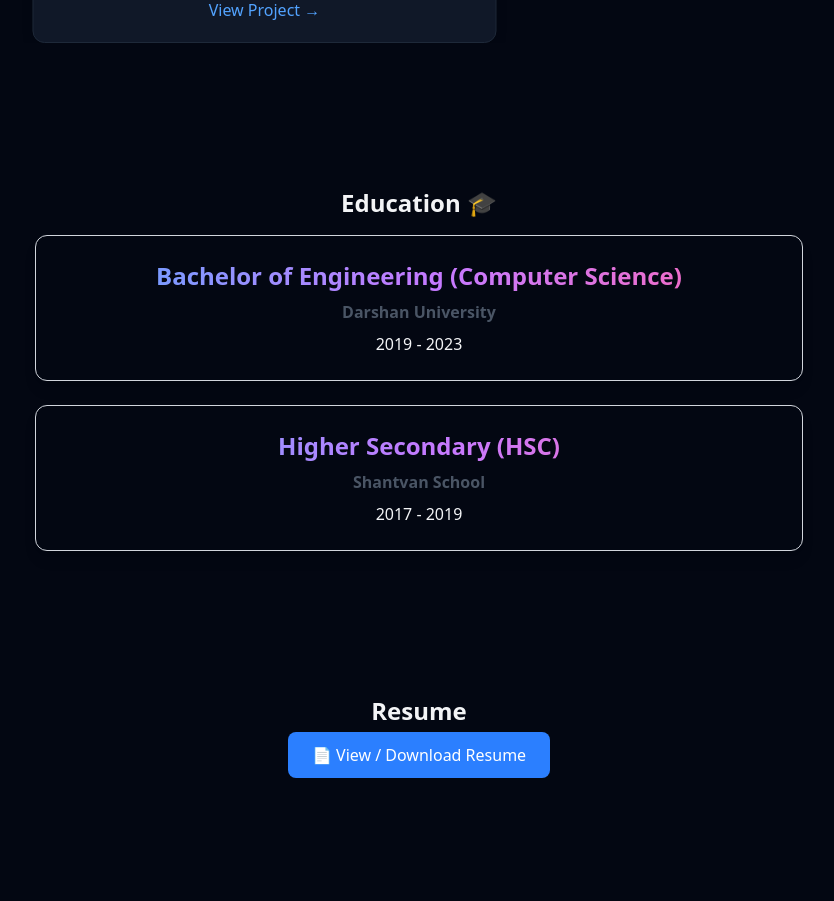
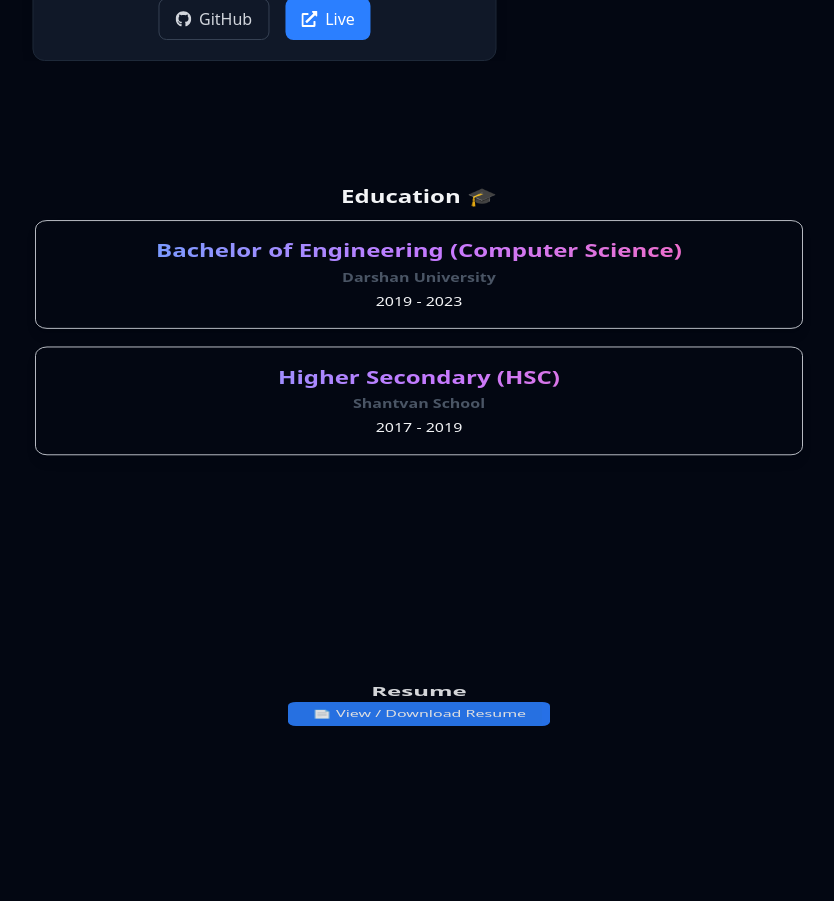
Before and after one commit to rudra2405/Rudra_Portfolio, a React (Vite) app: page / in a window 1280 px wide. Shown: the part 1860-2761 px from the top of the page, without its empty margins (221-1055 px from the left). Built offline with nearby package versions, Linux system fonts and the light colour scheme.

Commit message:
updated 12-02-26

```diff
--- a/src/App.jsx
+++ b/src/App.jsx
@@ -1,9 +1,15 @@
 import React, { useState, useRef } from "react";
-import { motion } from "framer-motion";
+import { motion, useScroll, useTransform } from "framer-motion";
 import emailjs from "@emailjs/browser";
 import { useEffect } from "react";
 import Swal from "sweetalert2";
-import { FaFacebook, FaInstagram, FaLinkedin, FaGithub } from "react-icons/fa";
+import {
+  FaFacebook,
+  FaInstagram,
+  FaLinkedin,
+  FaGithub,
+  FaExternalLinkAlt,
+} from "react-icons/fa";
 import { TypeAnimation } from "react-type-animation";
 
 const DATA = {
@@ -30,7 +36,8 @@ confirmation flow. Managed state using React
 Hooks to enhance user interaction and ensure
 smooth functionality.`,
       img: "/image2.png", // replace
-      link: "https://github.com/rudra2405/Cart_Manage_System",
+      github: "https://github.com/rudra2405/Cart_Manage_System",
+      live: "https://cart-manage-system-op3c.vercel.app/",
     },
     {
       title: "Weather App",
@@ -40,25 +47,53 @@ data from an external API. Focused on creating a
 clean, responsive UI and efficiently handling
 dynamic data updates for a smooth user experience.`,
       img: "/Image3.png", // replace
-      link: "https://github.com/rudra2405/Weather-App",
+      github: "https://github.com/rudra2405/Weather-App",
+      live: "https://weather-app-coral-omega-39.vercel.app/",
     },
     {
       title: "Walmart App",
       desc: `Developed a full-featured e-commerce web app using React and Tailwind CSS, implementing modern React Hooks and component-based architecture. Integrated Firebase authentication for secure login and signup functionality. Built dynamic product listing, product details, cart, checkout, and payment success pages with real-time quantity updates and automatic price calculations (tax, shipping, and grand total). Implemented admin and user roles, where admins can add products by category using a JSON Server–based dummy API. Used Axios for API integration to fetch and manage product and cart data dynamically, ensuring smooth routing and user experience across the application.`,
       img: "/image4.png", // replace
-      link: "https://github.com/rudra2405/Walmart-app",
+      github: "https://github.com/rudra2405/Walmart-app",
+      live: "https://walmart-app-sigma.vercel.app",
     },
     {
       title: "Live Dictionary App",
       desc: `Built a live dictionary application using React Hooks and state management, integrating a real-time API to fetch and display word meanings dynamically. Implemented a component-based structure with SearchBar and WordDetails components, passing data via props and rendering results efficiently using the map method.`,
       img: "/image5.png", // replace
-      link: "https://github.com/rudra2405/Live-Dictionary-App",
+      github: "https://github.com/rudra2405/Live-Dictionary-App",
+      live: "https://live-dictionary-app.vercel.app/",
     },
   ],
   // resume: "/Rudra_Hirdekar_Resume.pdf",
 };
 
 // const ITEMS = 2;
+
+const ShutterReveal = ({ children, speed = 0.5 }) => {
+  const ref = useRef(null);
+
+  const { scrollYProgress } = useScroll({
+    target: ref,
+    offset: ["start end", "end start"],
+  });
+
+  const scaleY = useTransform(scrollYProgress, [0, speed], [0, 1]);
+  const opacity = useTransform(scrollYProgress, [0, speed * 0.6], [0, 1]);
+
+  return (
+    <motion.div
+      ref={ref}
+      style={{
+        scaleY,
+        opacity,
+        transformOrigin: "top", // 👈 THIS is the shutter-down key
+      }}
+    >
+      {children}
+    </motion.div>
+  );
+};
 
 export default function App() {
   const [form, setForm] = useState({ name: "", email: "", message: "" });
@@ -220,8 +255,12 @@ export default function App() {
         </div>
       </section>
       {/* About */}
+      <ShutterReveal>
         <div className="mt-1 sm:mt-15" />
-      <section id="about" className="max-w-5xl mx-auto text-center px-6 py-16">
+        <section
+          id="about"
+          className="max-w-5xl mx-auto text-center px-6 py-16"
+        >
           <h3 className="text-2xl font-semibold border-b border-gray-700 inline-block mb-6">
             About Me
           </h3>
@@ -242,8 +281,14 @@ export default function App() {
             <p className="text-gray-400 leading-relaxed mt-4">{DATA.about}</p>
           </div>
         </section>
+      </ShutterReveal>
       {/* Skills Section */}
-      <section id="skills" className="max-w-5xl mx-auto text-center px-6 py-16">
+      <ShutterReveal>
+        {/* your section content */}
+        <section
+          id="skills"
+          className="max-w-5xl mx-auto text-center px-6 py-16"
+        >
           <h3 className="text-2xl font-semibold mb-8 border-b border-gray-700 inline-block">
             Skills 🚀
           </h3>
@@ -275,7 +320,9 @@ export default function App() {
             ))}
           </div>
         </section>
+      </ShutterReveal>
       {/* Projects */}
+      <ShutterReveal>
         <section
           id="projects"
           className="max-w-5xl mx-auto px-6 py-16 text-center"
@@ -319,12 +366,37 @@ export default function App() {
                           {p.title}
                         </h4>
                         <p className="text-gray-400 mb-4">{p.desc}</p>
+                        <div className="flex justify-center gap-4 mt-4">
+                          {/* GitHub Button */}
                           <a
-                        href={p.link}
-                        className="text-blue-400 hover:underline"
+                            href={p.github}
+                            target="_blank"
+                            rel="noopener noreferrer"
+                            className="flex items-center gap-2 px-4 py-2 rounded-lg
+               border border-gray-700 text-gray-300
+               hover:bg-gray-800 hover:text-white
+               hover:scale-105 transition-all duration-300"
                           >
-                        View Project →
+                            <FaGithub />
+                            GitHub
                           </a>
+
+                          {/* Live Preview Button */}
+                          {p.live && (
+                            <a
+                              href={p.live}
+                              target="_blank"
+                              rel="noopener noreferrer"
+                              className="flex items-center gap-2 px-4 py-2 rounded-lg
+                 bg-blue-500 text-white
+                 hover:bg-blue-600 hover:scale-105
+                 transition-all duration-300"
+                            >
+                              <FaExternalLinkAlt />
+                              Live
+                            </a>
+                          )}
+                        </div>
                       </div>
                     </motion.div>
                   </div>
@@ -341,7 +413,9 @@ export default function App() {
             </button>
           </div>
         </section>
+      </ShutterReveal>
       {/* ------- EDUCATION SECTION ------- */}
+      <ShutterReveal>
         <section id="education" className="py-20 px-5 text-center">
           <h2 className="text-2xl font-semibold mb-4">Education 🎓</h2>
 
@@ -360,24 +434,29 @@ export default function App() {
               <h3 className="bg-gradient-to-r from-blue-400 via-purple-400 to-pink-400 bg-clip-text text-transparent text-2xl font-semibold">
                 Higher Secondary (HSC)
               </h3>
-            <p className="text-gray-600 mt-2 font-semibold">Shantvan School</p>
+              <p className="text-gray-600 mt-2 font-semibold">
+                Shantvan School
+              </p>
               <p className="mt-2 font-medium">2017 - 2019</p>
             </div>
           </div>
         </section>
+      </ShutterReveal>
       {/* Resume */}
+      <ShutterReveal>
         <section id="resume" className="text-center py-16">
           <h3 className="text-2xl font-semibold mb-4">Resume</h3>
 
           <a
             href="/Rudra_Hirdekar_Resume.pdf"
-          target="_blank"
+            download
             rel="noopener noreferrer"
             className="bg-blue-500 text-white px-6 py-3 rounded-lg hover:bg-blue-600 transition"
           >
             📄 View / Download Resume
           </a>
         </section>
+      </ShutterReveal>
       {/* Contact */}
       <section id="contact" className="max-w-4xl mx-auto px-6 py-16">
         <h3 className="text-2xl font-semibold mb-6 text-center">Contact Me</h3>
```
Lines whose indentation alone changed are shown as unchanged.
